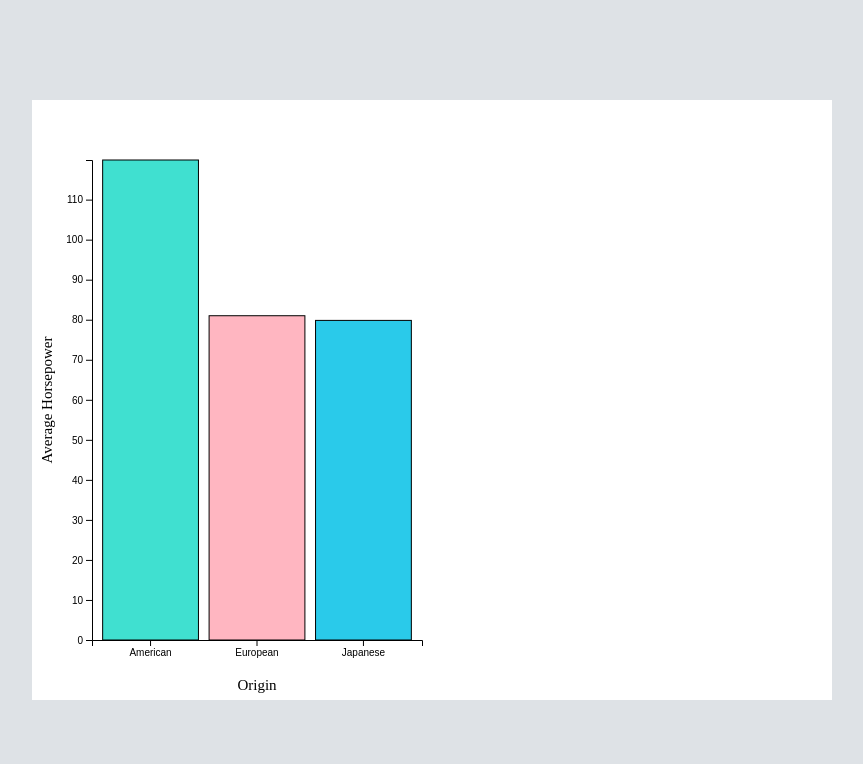
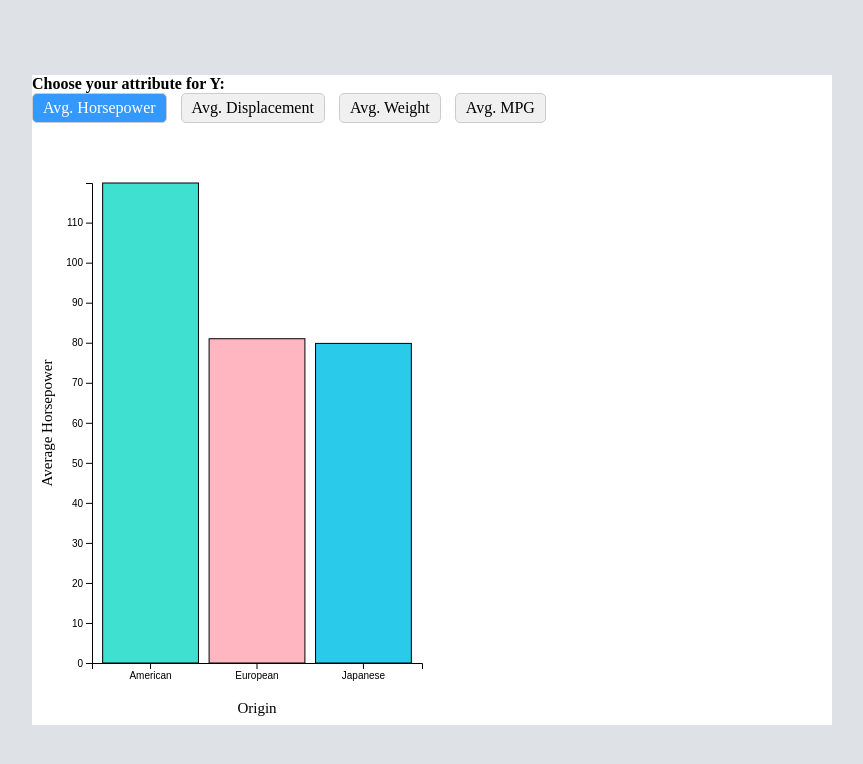
Before and after one commit to swapsGuragain/InfoVisualization, a plain HTML site: page InfoViz-Project3/index.html in a window 1280 px wide. Shown: the whole page, without its empty margins (208-1071 px from the left). Drawn offline with nearby package versions, Linux system fonts and the light colour scheme.

Commit message:
Updated to include buttons for y axis in barchart

```diff
--- a/InfoViz-Project3/index.html
+++ b/InfoViz-Project3/index.html
@@ -1,5 +1,6 @@
 <!DOCTYPE html>
 <html lang="en">
+
 <head>
     <meta charset="UTF-8">
     <meta name="viewport" content="width=device-width, initial-scale=1.0">
@@ -24,26 +25,70 @@
 
         #canvas {
             width: 800px;
-            height: 600px;
+            height: 650px;
 
             background-color: white;
         }
+
+        /* Style for radio button container */
+        div {
+            margin-bottom: 0px;
+            /* Add some spacing between the container and other elements */
+        }
+
+        /* Style for radio buttons */
+        input[type="radio"] {
+            display: none;
+            /* Hide the default radio button */
+        }
+
+        /* Style for radio button labels */
+        label {
+            display: inline-block;
+            /* Make labels appear in line */
+            margin-right: 10px;
+            /* Add spacing between labels */
+            padding: 5px 10px;
+            /* Add padding to make labels clickable */
+            background-color: #f0f0f0;
+            /* Background color */
+            border: 1px solid #ccc;
+            /* Border */
+            border-radius: 5px;
+            /* Rounded corners */
+            cursor: pointer;
+            /* Change cursor to pointer on hover */
+        }
+
+        /* Style for checked radio button label */
+        input[type="radio"]:checked+label {
+            background-color: #3399ff;
+            /* Change background color */
+            color: white;
+            /* Change text color */
+        }
     </style>
 </head>
+
 <body>
 
     <div id="canvas">
-    <!-- <div id="titlespace"></div> -->
 
-    <!-- Hiding this year dropdown for now because
-    its functionality is not working properly
-    <select id="modelYearDropdown">
-        <option value="all">All Years</option>
-    </select> -->
+        <h4>Choose your attribute for Y:</h4>
+        <div>
+            <input type="radio" name="option" value="horsepower" id="horsepower" checked> <label for="horsepower">Avg.
+                Horsepower</label>
+            <input type="radio" name="option" value="displacement" id="displacement"> <label for="displacement">Avg.
+                Displacement</label>
+            <input type="radio" name="option" value="weight" id="weight"> <label for="weight">Avg. Weight</label>
+            <input type="radio" name="option" value="mpg" id="mpg"> <label for="mpg">Avg. MPG</label>
+        </div>
 
-        <svg width="800" height="800"></svg>
+
+        <svg width="1000" height="1000"></svg>
     </div>
 
     <script src="barchart_script.js"></script>
 </body>
+
 </html>
```
